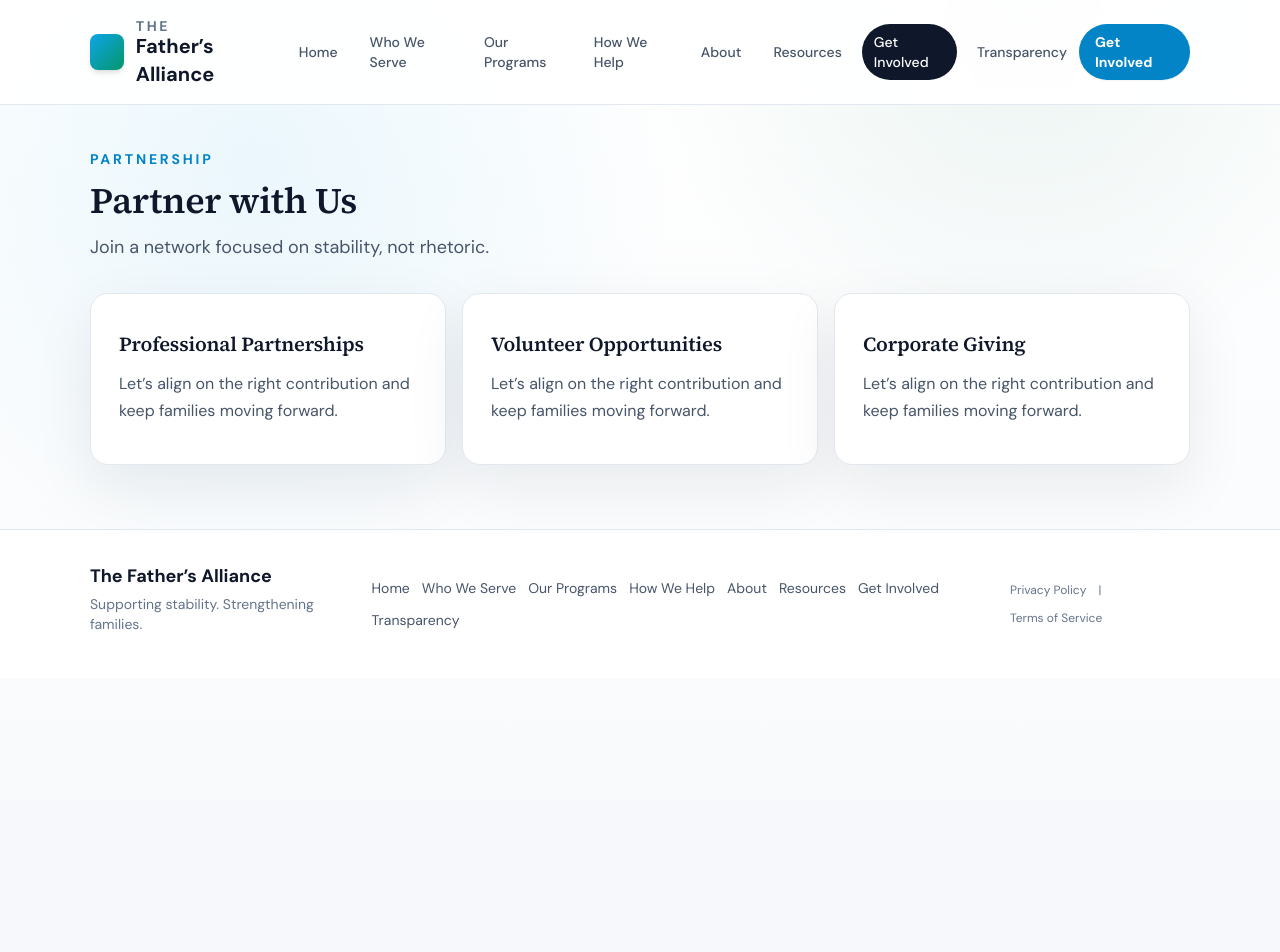
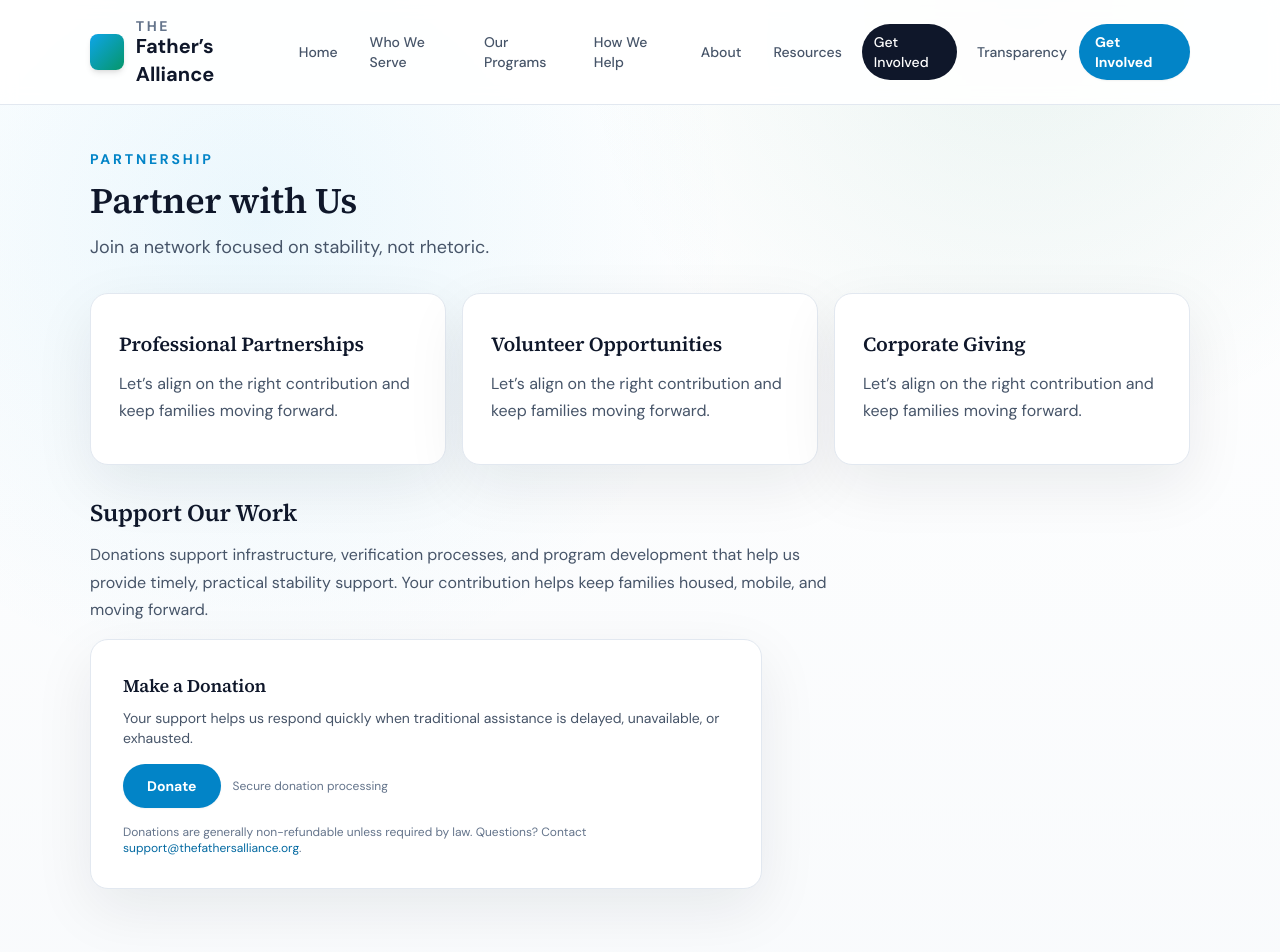
Before and after one commit to FukenMike/resurgence2.0, a React (Vite) app: page /get-involved in a window 1280 px wide. Shown: the top 952 px of the page. Before the commit the page ends 800 px from the top, so only its background shows below. Built offline with nearby package versions, Linux system fonts and the light colour scheme.

Commit message:
feat: add donation section to Get Involved page with Stripe placeholder

```diff
--- a/src/pages/get-involved.tsx
+++ b/src/pages/get-involved.tsx
@@ -28,6 +28,46 @@ export default function GetInvolved() {
           </Card>
         ))}
       </section>
-    </div>
+      <section id="support-our-work" className="space-y-4">
+        <div className="space-y-3">
+          <h2 className="text-2xl font-semibold text-slate-900">Support Our Work</h2>
+          <p className="max-w-3xl text-slate-600">
+            Donations support infrastructure, verification processes, and program development that help us provide timely, practical stability support. Your contribution helps keep families housed, mobile, and moving forward.
+          </p>
+        </div>
+
+        <div className="card-surface max-w-2xl space-y-4 p-6 md:p-8">
+          <div className="space-y-2">
+            <h3 className="text-lg font-semibold text-slate-900">Make a Donation</h3>
+            <p className="text-sm text-slate-600">
+              Your support helps us respond quickly when traditional assistance is delayed, unavailable, or exhausted.
+            </p>
+          </div>
+
+          {/* TODO: Replace this placeholder button with Stripe Payment Link or embedded checkout */}
+          {/* Stripe integration placeholder - button will be replaced with actual payment mechanism */}
+          <div className="flex items-center gap-3">
+            <button
+              onClick={() => {
+                // TODO: This placeholder will be replaced with Stripe payment link/checkout
+                console.warn('Stripe integration pending');
+              }}
+              className="rounded-full bg-sky-600 px-6 py-3 text-sm font-semibold text-white shadow-sm transition hover:-translate-y-[1px] hover:bg-sky-700"
+              aria-label="Donate to support our work"
+            >
+              Donate
+            </button>
+            <span className="text-xs text-slate-500">Secure donation processing</span>
+          </div>
+
+          <p className="text-xs text-slate-500">
+            Donations are generally non-refundable unless required by law. Questions? Contact{' '}
+            <a href="mailto:support@thefathersalliance.org" className="text-sky-700 hover:underline">
+              support@thefathersalliance.org
+            </a>
+            .
+          </p>
+        </div>
+      </section>    </div>
   );
 }
```
